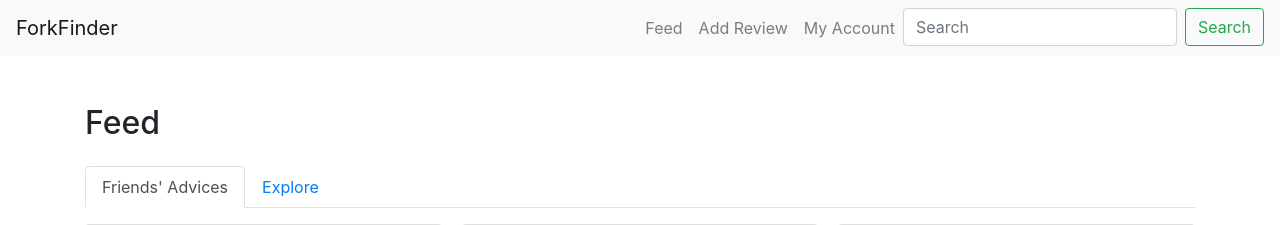
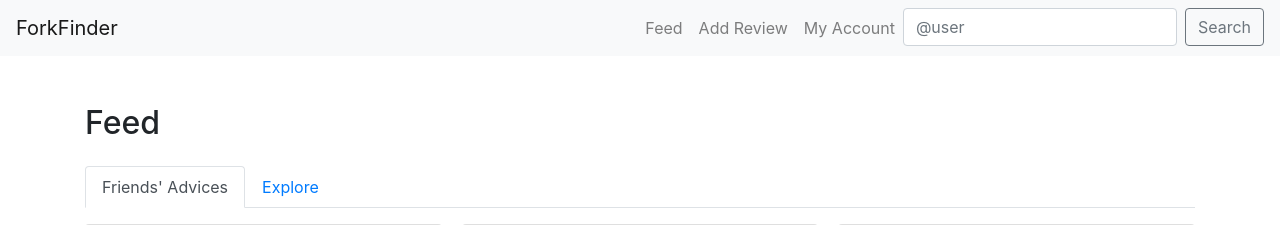
Before and after one commit to paulfersi/fork_finder, a Django app: page / in a window 1280 px wide. Shown: the top 225 px of the page. Run offline with Django 5.2, Linux system fonts and the light colour scheme; a user stored in the database is signed in; data comes from the database, SQL or seed files in the repository; both versions use the stored data as it was after the commit; some libraries are stand-ins or nearby versions.

Commit message:
small ui updates

```diff
--- a/templates/base.html
+++ b/templates/base.html
@@ -30,7 +30,7 @@
 </head>
 <body>
     <nav class="navbar navbar-expand-lg navbar-light bg-light">
-        <a class="navbar-brand" href="#">ForkFinder</a>
+        <a class="navbar-brand" href="{% url 'feed' %}">ForkFinder</a>
         <button class="navbar-toggler" type="button" data-toggle="collapse" data-target="#navbarNav" aria-controls="navbarNav" aria-expanded="false" aria-label="Toggle navigation">
             <span class="navbar-toggler-icon"></span>
         </button>
@@ -47,8 +47,8 @@
                 </li>
                 <li>
                     <form class="form-inline my-2 my-lg-0" method="get" action="{% url 'search_user' %}">
-                        <input class="form-control mr-sm-2" type="search" name="q" placeholder="Search" aria-label="Search">
-                        <button class="btn btn-outline-success my-2 my-sm-0" type="submit">Search</button>
+                        <input class="form-control mr-sm-2" type="search" name="q" placeholder="@user" aria-label="Search">
+                        <button class="btn btn-outline-secondary my-2 my-sm-0" type="submit">Search</button>
                     </form>
                 </li>
             </ul>
--- /dev/null
+++ b/templates/user_not_found.html
@@ -0,0 +1,5 @@
+{% extends "base.html" %}
+
+{% block content %}
+<h3 class="mb-4">User not found</h2>
+{% endblock %}
```
Also changed, not shown: db.sqlite3.
